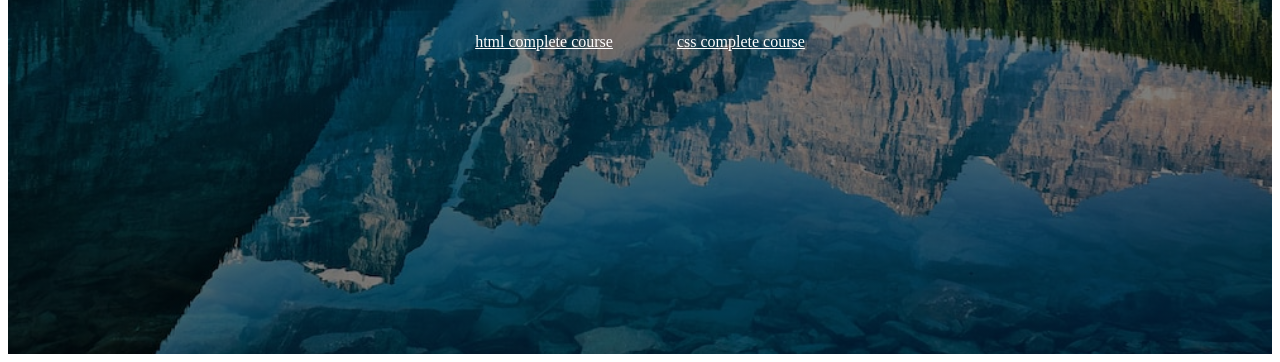
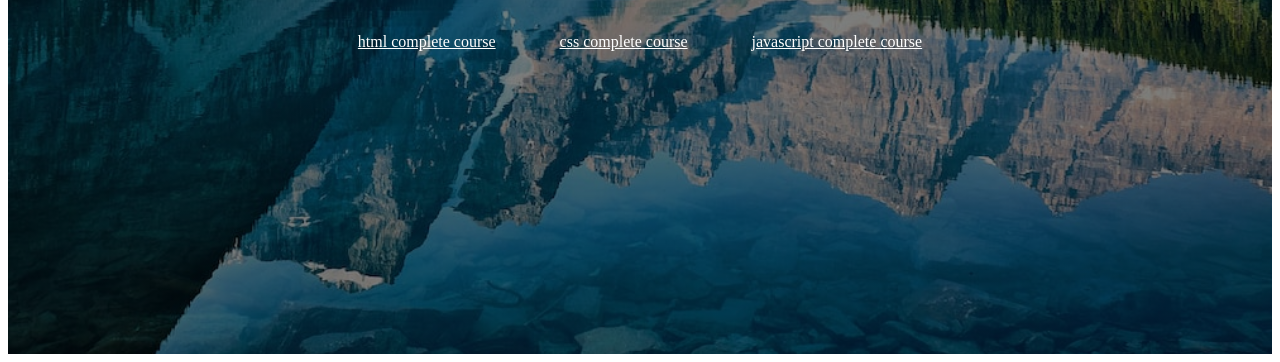
Before and after one commit to sracreation/sracreation, a plain HTML site: page index.html in a window 1280 px wide. Shown: the part 454-816 px from the top of the page. Drawn offline with Linux system fonts and the light colour scheme.

Commit message:
Add files via upload

```diff
--- a/index.html
+++ b/index.html
@@ -17,7 +17,7 @@
             </div>
         <div class="menu">
             <ul>
-                <li class="active"><a href="https://google.com" target="_blank">google </a></li>
+                <li class="active"><a href="https://google.com" target="_blank"> google </a></li>
                 <li><a href="https://instagram.com"target="_blank">insta</a></li>
                 <li><a href="https://youtube.com" target="_blank">youtube</a></li>
                 <li><a href="https://btelinx.com"target="_blank">btex</a></li>
@@ -30,6 +30,7 @@
         <div class="button">
             <a href="https://youtu.be/HcOc7P5BMi4"  class="btn" target="blank"> <u>html complete course</u> </a>
             <a href="https://youtu.be/sqJ6xZ9mUwE" class="btn"target="blank"> <u>css complete course</u></a>
+            <a href="https://youtu.be/B7wHpNUUT4Y"  class="btn" target="blank"> <u> javascript complete course</u> </a>
         </div>
     </header>
 
```
